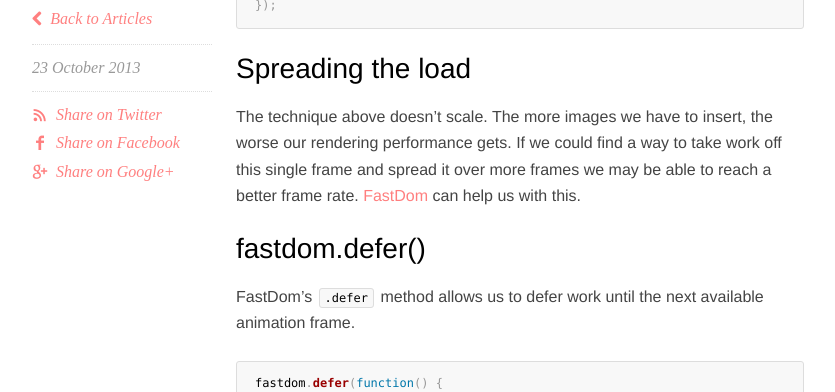
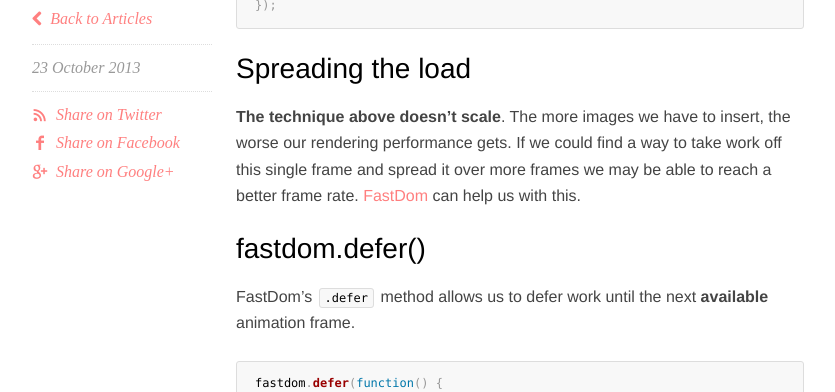
Before and after one commit to wilsonpage/blog, a Jekyll site: the page built from _posts/2013-10-23-batching-image-insertion.markdown, in a window 1280 px wide and 900 px high, scrolled down 885 px. Shown: the part 152-544 px from the top of the window, without its empty margins (120-955 px from the left). Built offline with Jekyll 4.4.1, drawn with Linux system fonts in a browser that asks for light colours; Markdown is read by kramdown in place of the engine named in the settings; comment, search, counter and statistics services are not loaded.

Commit message:
Add some em

```diff
--- a/_posts/2013-10-23-batching-image-insertion.markdown
+++ b/_posts/2013-10-23-batching-image-insertion.markdown
@@ -21,11 +21,11 @@ images.forEach(function(image) {
 
 ### Spreading the load
 
-The technique above doesn't scale. The more images we have to insert, the worse our rendering performance gets. If we could find a way to take work off this single frame and spread it over more frames we may be able to reach a better frame rate. [FastDom](http://github.com/wilsonpage/fastdom) can help us with this.
+**The technique above doesn't scale**. The more images we have to insert, the worse our rendering performance gets. If we could find a way to take work off this single frame and spread it over more frames we may be able to reach a better frame rate. [FastDom](http://github.com/wilsonpage/fastdom) can help us with this.
 
 ### fastdom.defer()
 
-FastDom's `.defer` method allows us to defer work until the next available animation frame.
+FastDom's `.defer` method allows us to defer work until the next **available** animation frame.
 
 {% highlight javascript %}
 fastdom.defer(function() {
```
